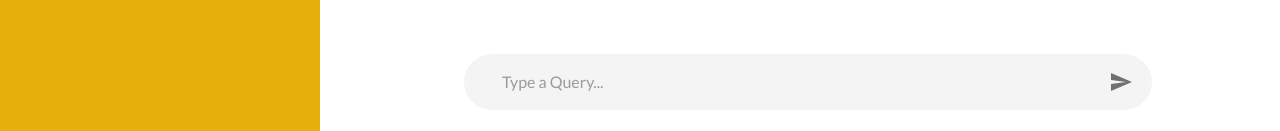
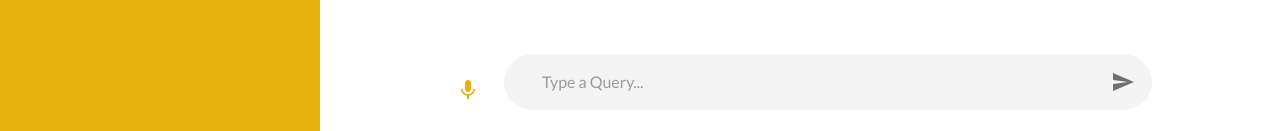
Before and after one commit to aiguru10/ChatbotTemplate, a React (Create React App) app in the folder frontend/: page / in a window 1280 px wide. Shown: the part 666-797 px from the top of the page. Built offline with nearby package versions, Linux system fonts and the light colour scheme.

Commit message:
Mic with only english support for now working just little bit of styling left

```diff
--- a/frontend/src/Components/ChatBody.jsx
+++ b/frontend/src/Components/ChatBody.jsx
@@ -5,12 +5,14 @@ import ChatInput from "./ChatInput";
 import UserAvatar from "../Assets/UserAvatar.svg";
 import StreamingResponse from "./StreamingResponse"; // Import StreamingResponse component
 import createMessageBlock from "../utilities/createMessageBlock";
-import { ALLOW_FILE_UPLOAD } from "../utilities/constants";
+import { ALLOW_FILE_UPLOAD, ALLOW_VOICE_RECOGNITION } from "../utilities/constants";
 import BotFileCheckReply from "./BotFileCheckReply";
+import SpeechRecognitionComponent from "./SpeechRecognition";
 
 function ChatBody() {
   const [messageList, setMessageList] = useState([]);
   const [processing, setProcessing] = useState(false);
+  const [message, setMessage] = useState("");
   const messagesEndRef = useRef(null);
 
   useEffect(() => {
@@ -52,11 +54,14 @@ function ChatBody() {
         </Box>
 
         <Box display="flex" justifyContent="space-between" alignItems="flex-end" sx={{ flexShrink: 0 }}>
+          <Box sx={{ display: ALLOW_VOICE_RECOGNITION === true ? "flex" : "none" }}>
+            <SpeechRecognitionComponent setMessage={setMessage} />
+          </Box>
           <Box sx={{ display: ALLOW_FILE_UPLOAD === true ? "flex" : "none" }}>
             <Attachment onFileUploadComplete={handleFileUploadComplete} />
           </Box>
           <Box sx={{ width: "100%" }} ml={2}>
-            <ChatInput onSendMessage={handleSendMessage} processing={processing} />
+            <ChatInput onSendMessage={handleSendMessage} processing={processing} message={message} setMessage={setMessage} />
           </Box>
         </Box>
       </Box>
--- a/frontend/src/Components/ChatInput.jsx
+++ b/frontend/src/Components/ChatInput.jsx
@@ -1,15 +1,13 @@
-import React, { useState } from "react";
+import React, { useState, useEffect } from "react";
 import { TextField, Grid, IconButton } from "@mui/material";
 import SendIcon from "@mui/icons-material/Send";
 import { useLanguage } from "../utilities/LanguageContext"; // Adjust the import path
 import { TEXT } from "../utilities/constants"; // Adjust the import path
 
-function ChatInput({ onSendMessage, processing }) {
-  const [message, setMessage] = useState("");
+function ChatInput({ onSendMessage, processing, message, setMessage }) {
   const [helperText, setHelperText] = useState("");
   const { language } = useLanguage();
 
-  // Function to handle typing event
   const handleTyping = (event) => {
     if (helperText) {
       setHelperText("");
@@ -17,15 +15,18 @@ function ChatInput({ onSendMessage, processing }) {
     setMessage(event.target.value);
   };
 
-  // Function to handle send message
   const handleSendMessage = () => {
     if (message.trim() !== "") {
       onSendMessage(message);
       setMessage("");
     } else {
-      setHelperText(TEXT[language].HELPER_TEXT); // Add helper text in constants
+      setHelperText(TEXT[language].HELPER_TEXT);
     }
   };
+
+  useEffect(() => {
+    console.log("Updated message: ", message);
+  }, [message]);
 
   return (
     <Grid container item xs={12} alignItems="center" className="sendMessageContainer">
@@ -39,7 +40,7 @@ function ChatInput({ onSendMessage, processing }) {
           value={message}
           onKeyDown={(e) => {
             if (e.key === "Enter" && !e.shiftKey) {
-              e.preventDefault(); // Prevents a newline from being added
+              e.preventDefault();
               handleSendMessage();
             }
           }}
--- /dev/null
+++ b/frontend/src/Components/SpeechRecognition.jsx
@@ -0,0 +1,79 @@
+import React, { useState, useEffect } from "react";
+import IconButton from '@mui/material/IconButton';
+import MicIcon from '@mui/icons-material/Mic';
+
+const SpeechRecognition = window.SpeechRecognition || window.webkitSpeechRecognition;
+const recognition = new SpeechRecognition();
+
+recognition.continuous = true;
+recognition.interimResults = true;
+recognition.lang = "en-US";
+
+function SpeechRecognitionComponent({ setMessage }) {
+  const [listening, setListening] = useState(false);
+
+  useEffect(() => {
+    recognition.onresult = (event) => {
+      let interimTranscript = "";
+      let finalTranscript = "";
+
+      for (let i = event.resultIndex; i < event.results.length; i++) {
+        const transcript = event.results[i][0].transcript;
+        if (event.results[i].isFinal) {
+          finalTranscript += transcript + " ";
+        } else {
+          interimTranscript += transcript;
+        }
+      }
+
+      if (interimTranscript) {
+        setMessage(interimTranscript);
+      }
+
+      if (finalTranscript) {
+        setMessage(finalTranscript.trim());
+      }
+
+      console.log("Interim Transcript: ", interimTranscript);
+      console.log("Final Transcript: ", finalTranscript);
+    };
+
+    recognition.onerror = (event) => {
+      console.log("Error occurred in recognition: " + event.error);
+    };
+
+    recognition.onend = () => {
+      console.log("Recognition ended");
+      setListening(false); // Ensure listening state is updated correctly
+    };
+  }, [setMessage]);
+
+  const toggleListen = () => {
+    setListening((prevState) => {
+      const newState = !prevState;
+      handleListen(newState);
+      return newState;
+    });
+  };
+
+  const handleListen = (shouldListen) => {
+    if (shouldListen) {
+      recognition.start();
+      console.log("Recognition started");
+    } else {
+      recognition.stop();
+      console.log("Recognition stopped");
+    }
+  };
+
+  return (
+    <IconButton
+      color={listening ? "secondary" : "primary"}
+      onClick={toggleListen}
+    >
+      <MicIcon />
+    </IconButton>
+  );
+}
+
+export default SpeechRecognitionComponent;
--- a/frontend/src/utilities/constants.js
+++ b/frontend/src/utilities/constants.js
@@ -67,3 +67,4 @@ export const WEBSOCKET_API = "wss://p41tv6njhg.execute-api.us-west-2.amazonaws.c
 
 // Features
 export const ALLOW_FILE_UPLOAD = false; // Set to true to enable file upload feature
+export const ALLOW_VOICE_RECOGNITION = true;
```
